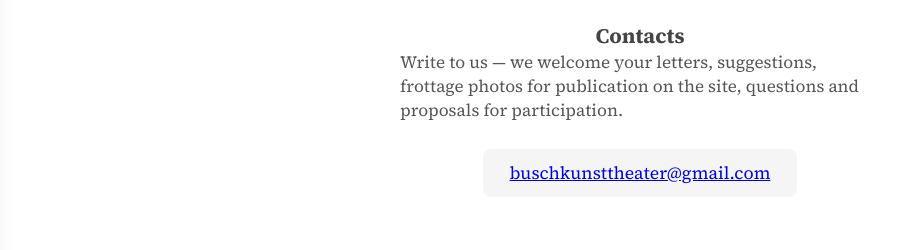
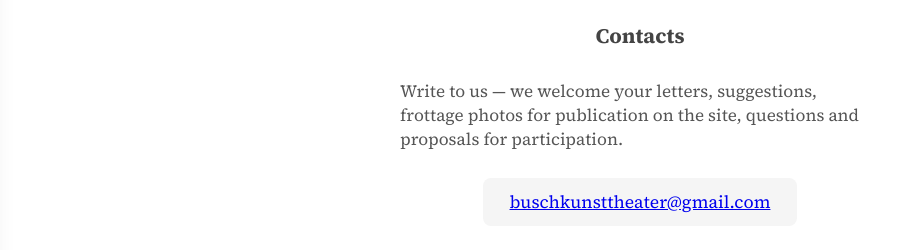
Before and after one commit to buschkunsttheater/buschkunsttheater, a plain HTML site: page contacts.html in a window 1280 px wide. Shown: the part 170-420 px from the top of the page, without its empty margins (0-906 px from the left). Drawn offline with Linux system fonts and the light colour scheme.

Commit message:
Update contacts.css

```diff
--- a/styles/contacts.css
+++ b/styles/contacts.css
@@ -1,3 +1,4 @@
 .mountain-hr { height:32px; } /* или .mountain-hr--l */
+.site-title {   padding-bottom:1.4em; }
 .text { font-size:1.07em; margin-bottom:1.1em; font-family:'Source Serif 4',serif; color:#555; white-space:pre-line; }
 .email { font-size:1.1em; margin:1.5em auto 0 auto; padding:0.7em; background:#f5f5f5; border-radius:8px; max-width:290px; text-align:center; }
```
